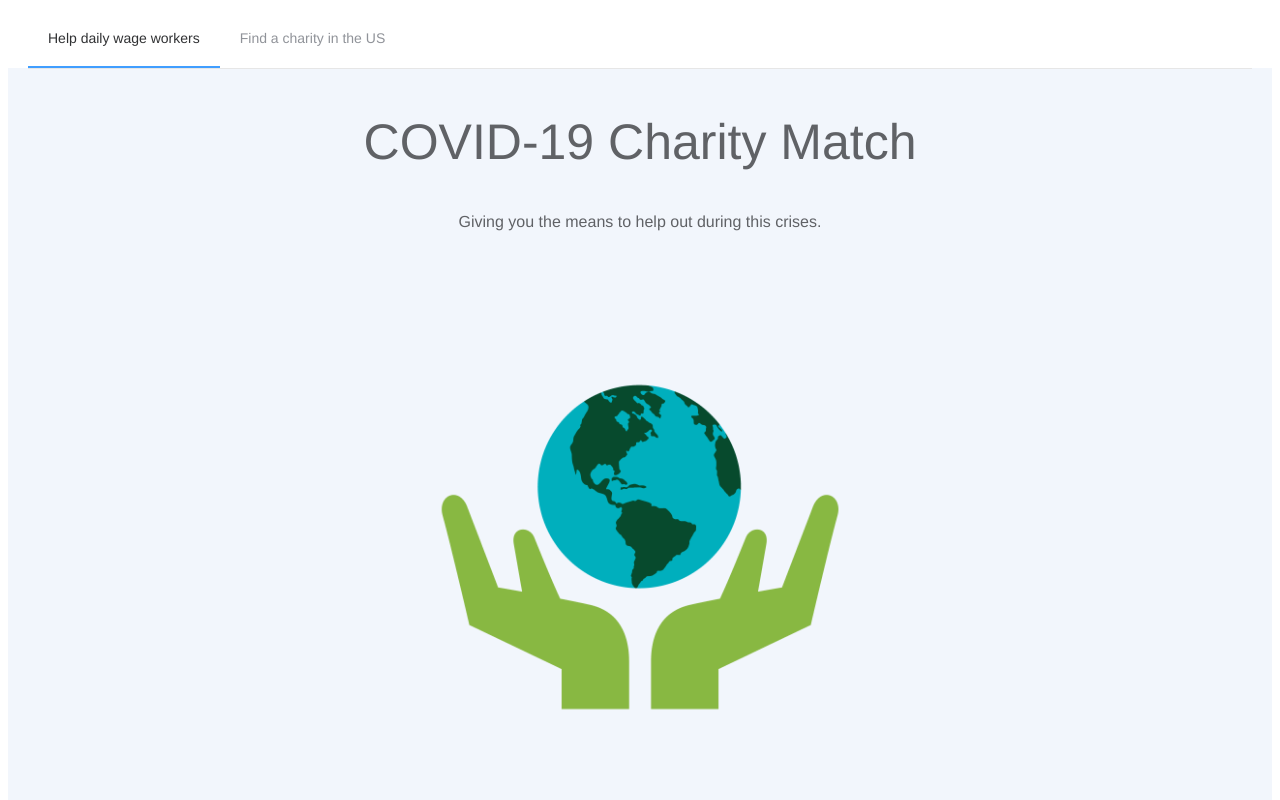
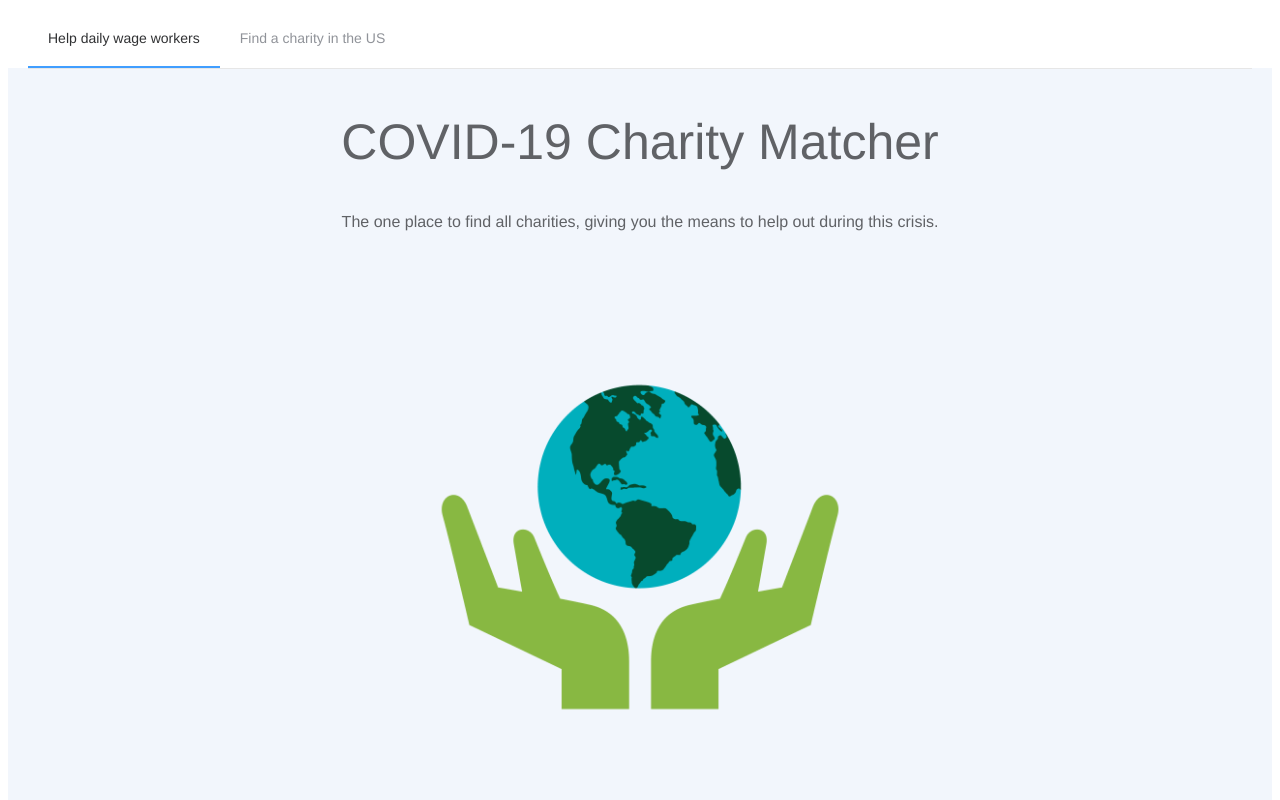
Before and after one commit to RachitMalik12/covid19-charity-matcher, a Vue app: page /#/ in a window 1280 px wide. Shown: the top 800 px of the page. Built offline with nearby package versions, Linux system fonts and the light colour scheme.

Commit message:
Home page text changes:

```diff
--- a/package.json
+++ b/package.json
@@ -11,6 +11,7 @@
     "axios": "^0.19.2",
     "core-js": "^3.6.4",
     "element-ui": "^2.4.5",
+    "express": "^4.17.1",
     "vue": "^2.6.11",
     "vue-router": "^3.1.5"
   },
--- a/src/views/Home.vue
+++ b/src/views/Home.vue
@@ -2,8 +2,8 @@
 <div>
   <el-row>
     <el-col :span = "24" >
-    <h1 class="h1">COVID-19 Charity Match</h1>
-    <h3> Giving you the means to help out during this crises. </h3>
+    <h1 class="h1">COVID-19 Charity Matcher</h1>
+    <h3> The one place to find all charities, giving you the means to help out during this crisis. </h3>
     <el-image :src = "url" :fit = "fit"/>
     </el-col>
   </el-row>
```
Also changed, not shown: server.js (added), 1 other file (tests, documents, lock files or other folders).
